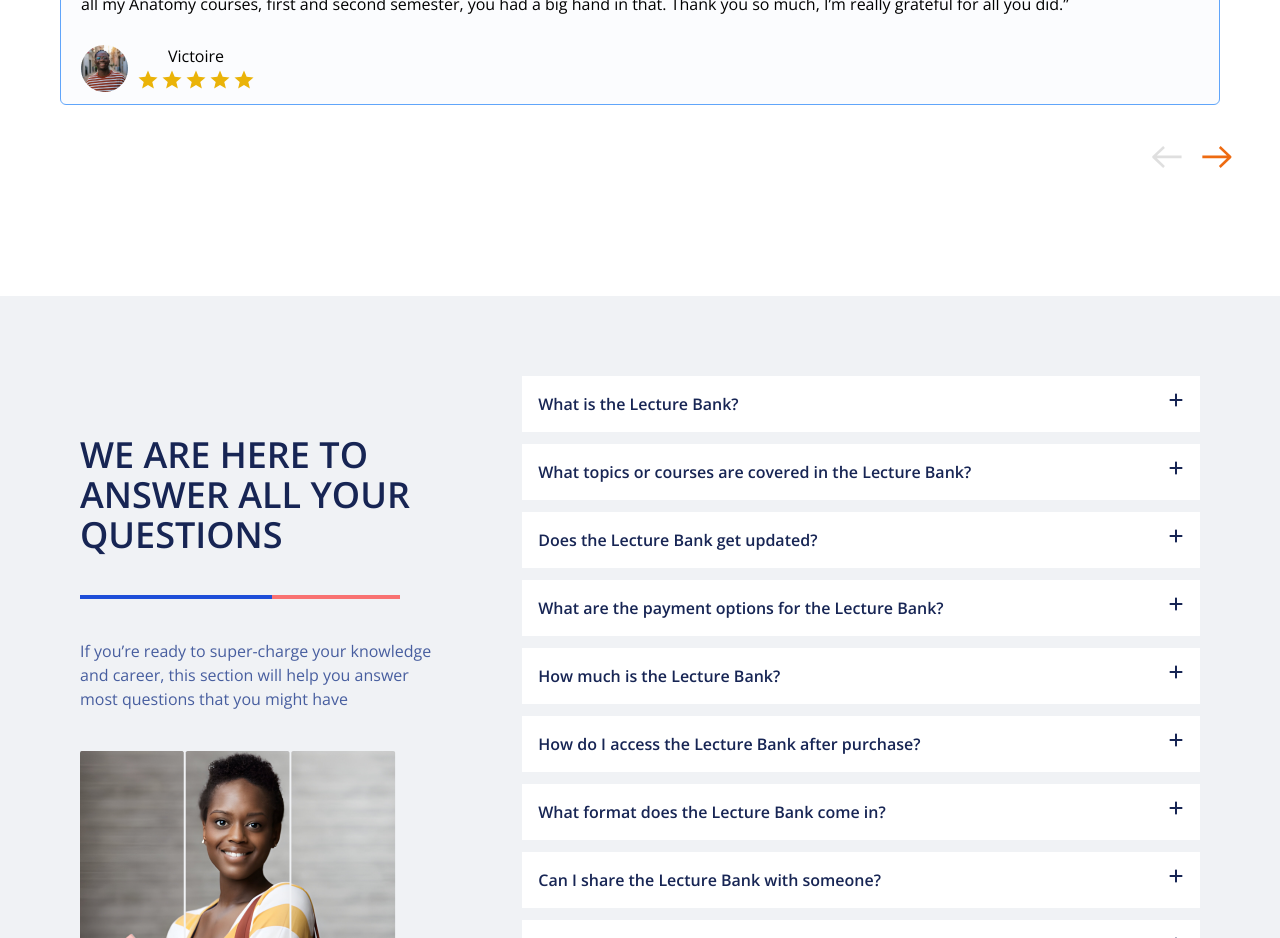
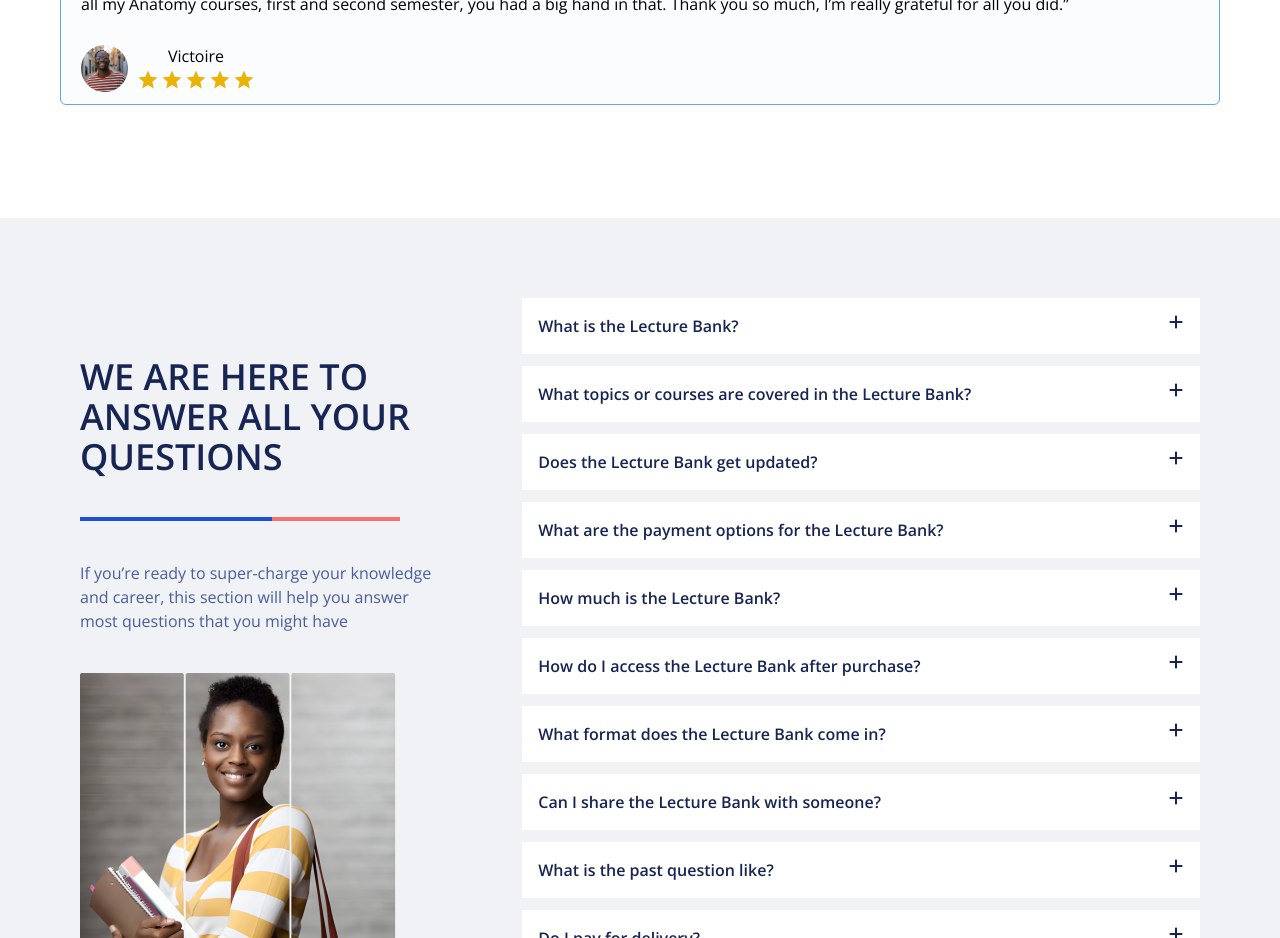
Before and after one commit to Victorgreene123/Achilles-frontend-copy, a React (Create React App) app: page / in a window 1280 px wide. Shown: the part 3540-4478 px from the top of the page. Built offline with nearby package versions, Linux system fonts and the light colour scheme.

Commit message:
Testimonials

```diff
--- a/src/components/Testimonials.js
+++ b/src/components/Testimonials.js
@@ -228,19 +228,7 @@ const Testimonials = () => {
         ))}
       </Carousel>
 
-      <div className="flex justify-end gap-1 pb-10">
 
-        <CustomLeftArrow
-          onClick={() => carouselRef.current.previous()}
-          className="left-arrow"
-          disabled={currentSlide === 0}
-        />
-        <CustomRightArrow
-          onClick={() => carouselRef.current.next()}
-          className="right-arrow"
-          disabled={currentSlide === testimonial.length - 1}
-        />
-      </div>
     </div>
   );
 };
```
